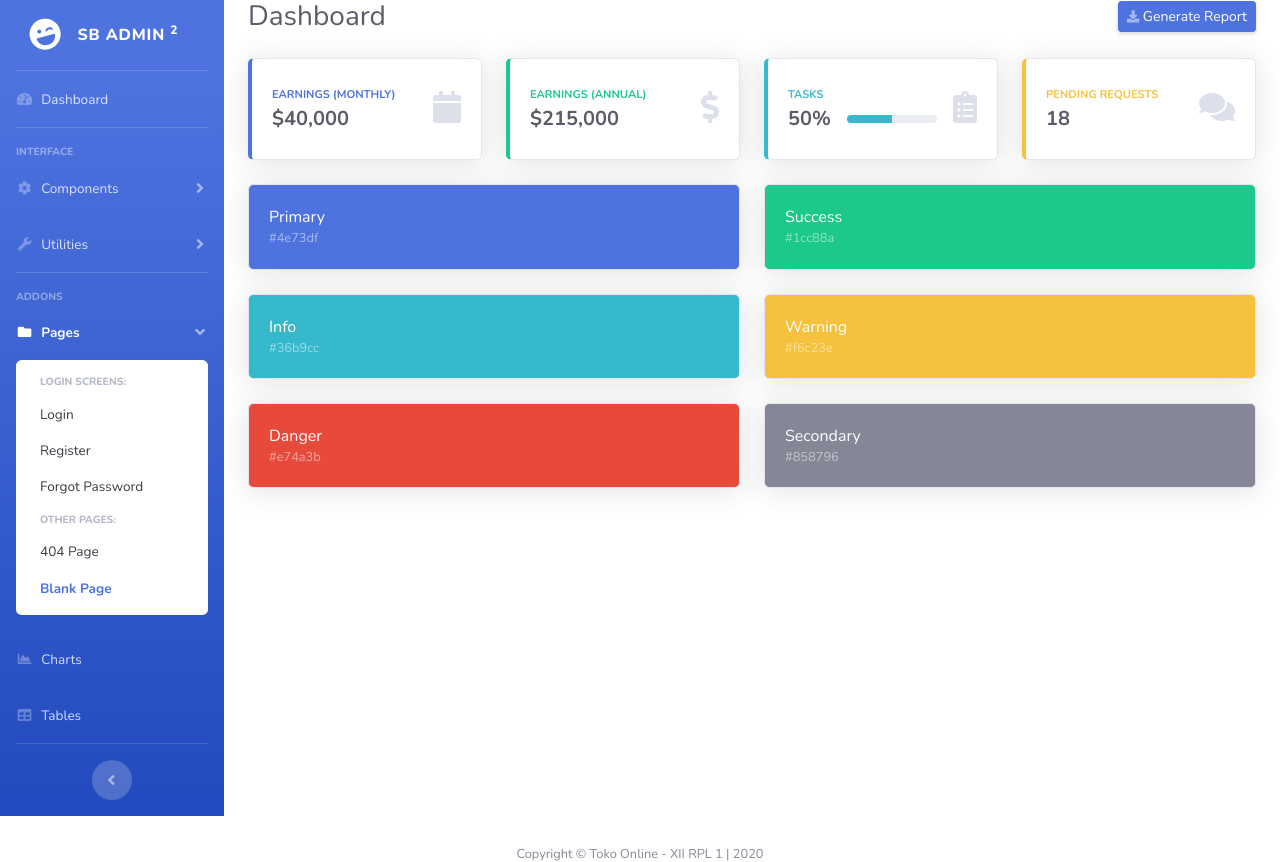
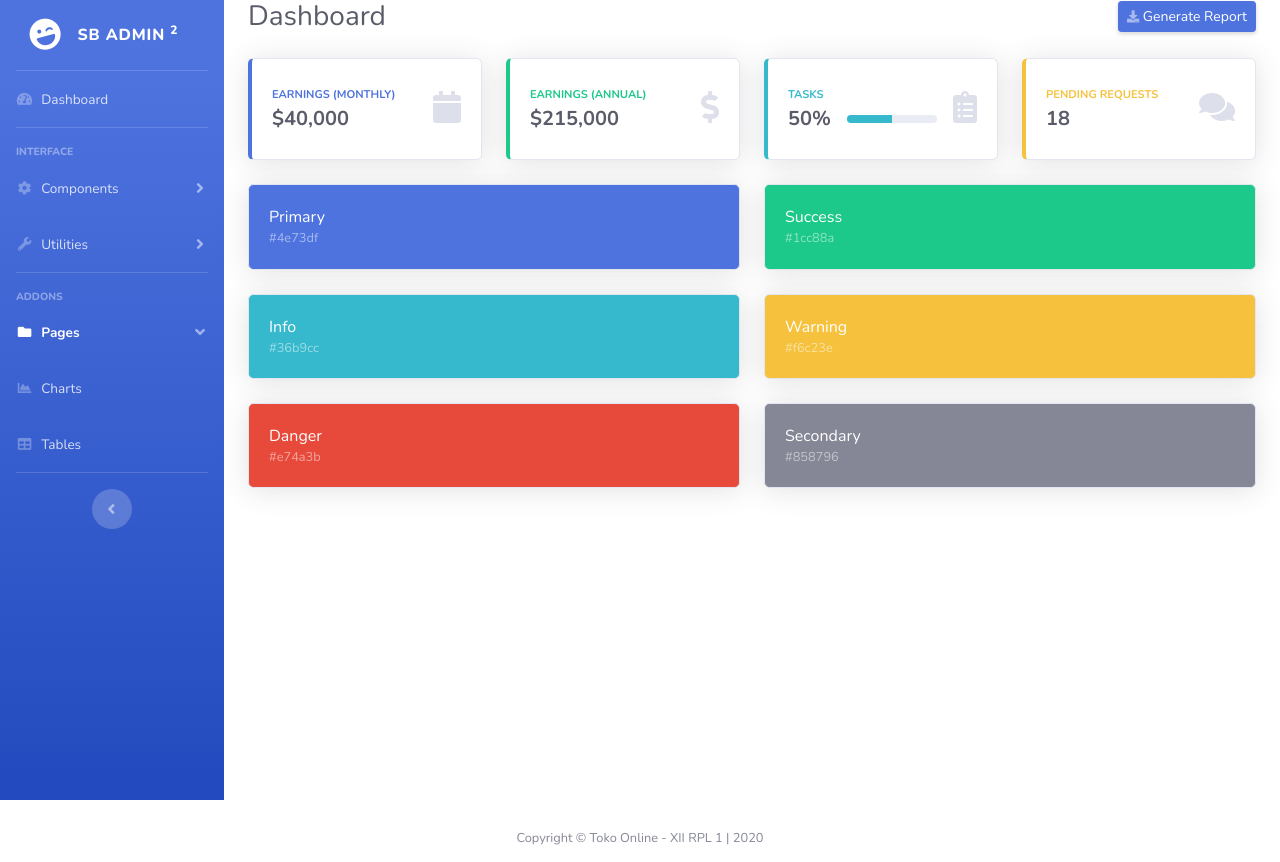
Before and after one commit to alifahfathonah/E-mart_XIIRPL3, a CodeIgniter app: page /toko-online_XIIRPL1/index.php/admin/index in a window 1280 px wide. Shown: the top 862 px of the page. Run offline with CodeIgniter, Linux system fonts and the light colour scheme.

Commit message:
first commit

```diff
--- a/application/views/templates/sidebar.php
+++ b/application/views/templates/sidebar.php
@@ -73,7 +73,7 @@
           <i class="fas fa-fw fa-folder"></i>
           <span>Pages</span>
         </a>
-        <div id="collapsePages" class="collapse show" aria-labelledby="headingPages" data-parent="#accordionSidebar">
+        <div id="collapsePages" class="collapse" aria-labelledby="headingPages" data-parent="#accordionSidebar">
           <div class="bg-white py-2 collapse-inner rounded">
             <h6 class="collapse-header">Login Screens:</h6>
             <a class="collapse-item" href="login.html">Login</a>
```
